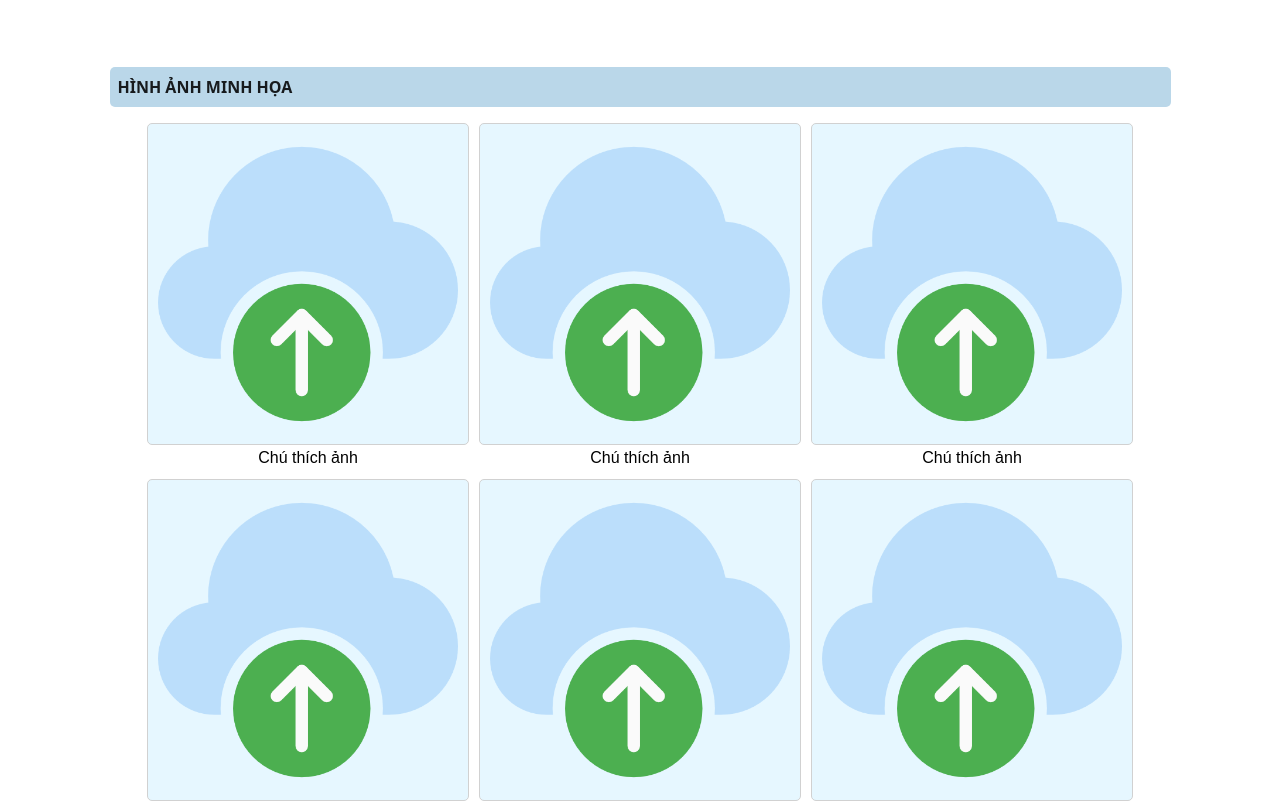
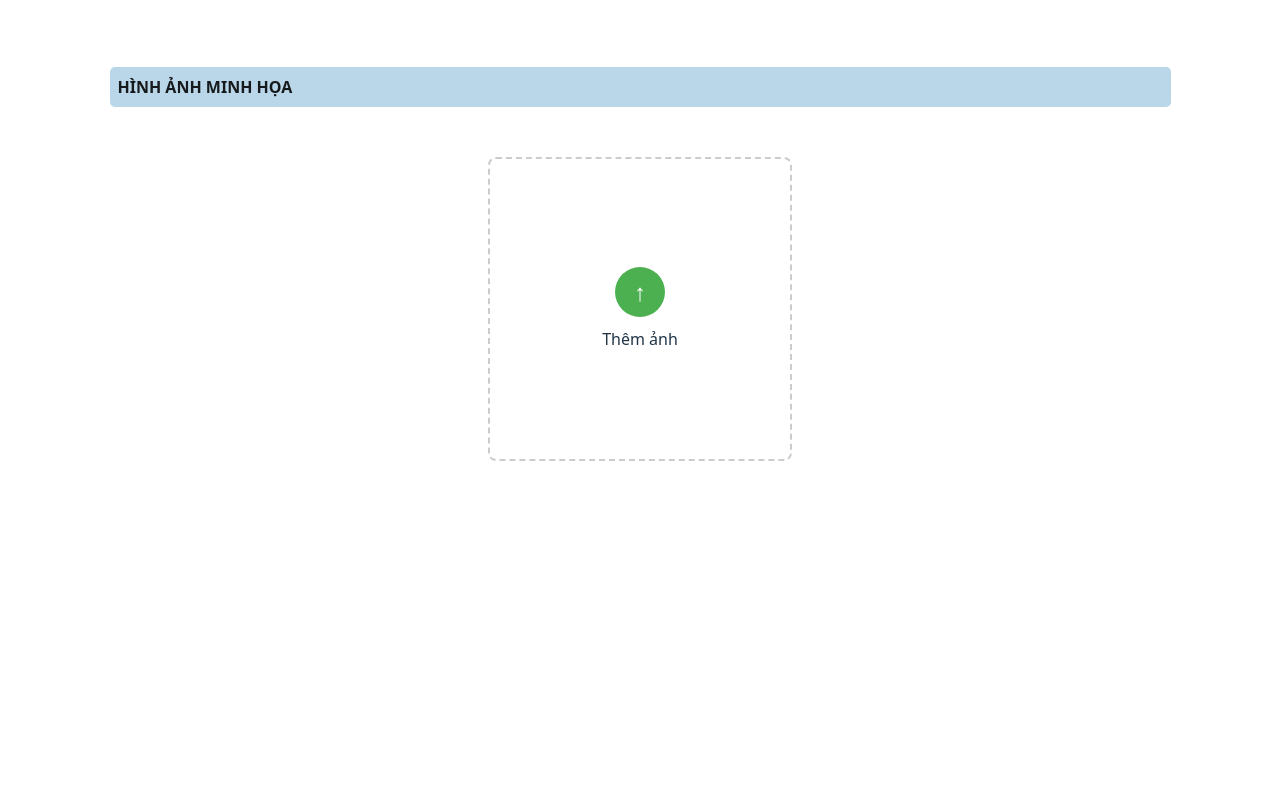
Before and after one commit to tranhuunam00/HomeCare, a React (Vite) app in the folder homecare_fe/: page /template in a window 1280 px wide. Shown: the part 6840-7643 px from the top of the page. After the commit the page ends 7403 px from the top, so only its background shows below. Built offline with nearby package versions, Linux system fonts and the light colour scheme.

Commit message:
update cơ chế ảnh

```diff
--- a/homecare_fe/src/pages/template/ImageGallery.jsx
+++ b/homecare_fe/src/pages/template/ImageGallery.jsx
@@ -1,24 +1,28 @@
 import React, { useState } from "react";
 import "./ImageGallery.css"; // Đảm bảo bạn có file CSS để định dạng
 
-const ImageGallery = ({ images }) => {
-  const [selectedImages, setSelectedImages] = useState(images); // Trạng thái để lưu trữ hình ảnh đã chọn
-  const [captions, setCaptions] = useState(images.map(() => "Chú thích ảnh"));
+const ImageGallery = () => {
+  const [images, setImages] = useState([]);
+  const [captions, setCaptions] = useState([]);
 
-  const handleImageClick = (index) => {
+  const handleAddImage = (index) => {
     const input = document.createElement("input");
     input.type = "file";
     input.accept = "image/*";
     input.onchange = (e) => {
       const file = e.target.files[0];
-      console.log("file ", file);
       if (file) {
         const newImage = URL.createObjectURL(file);
-        console.log("newImage ", newImage);
-        const newImages = [...selectedImages];
-        newImages[index] = { src: newImage, alt: file.name }; // Cập nhật hình ảnh đã chọn
-        setSelectedImages(newImages);
-        console.log("selectedImages ", selectedImages);
+        if (index !== undefined) {
+          // Cập nhật ảnh tại vị trí index
+          const newImages = [...images];
+          newImages[index] = { src: newImage, alt: file.name };
+          setImages(newImages);
+        } else {
+          // Thêm ảnh mới
+          setImages([...images, { src: newImage, alt: file.name }]);
+          setCaptions([...captions, "Chú thích ảnh"]);
+        }
       }
     };
     input.click();
@@ -30,30 +34,115 @@ const ImageGallery = ({ images }) => {
     setCaptions(newCaptions);
   };
 
+  const renderAddImageButton = (isFirst = false) => (
+    <div
+      className="add-image-button"
+      onClick={() => handleAddImage()}
+      style={{
+        width: "300px",
+        height: "300px",
+        border: "2px dashed #ccc",
+        borderRadius: "8px",
+        display: "flex",
+        flexDirection: "column",
+        alignItems: "center",
+        justifyContent: "center",
+        cursor: "pointer",
+        margin: "10px",
+      }}
+    >
+      <div
+        style={{
+          width: "50px",
+          height: "50px",
+          backgroundColor: "#4CAF50",
+          borderRadius: "50%",
+          display: "flex",
+          alignItems: "center",
+          justifyContent: "center",
+          marginBottom: "10px",
+        }}
+      >
+        <span style={{ color: "white", fontSize: "24px" }}>↑</span>
+      </div>
+      <div>Thêm ảnh</div>
+    </div>
+  );
+
   return (
     <div className="image-gallery">
-      <div className="gallery-title" style={{ textAlign: "left" }}>
+      <div
+        className="gallery-title"
+        style={{ textAlign: "left", marginBottom: "20px" }}
+      >
         HÌNH ẢNH MINH HỌA
       </div>
-      <div className="gallery-images">
-        {selectedImages.map((image, index) => (
-          <div className="image-container" key={index}>
+      <div
+        className="gallery-images"
+        style={{
+          display: "flex",
+          flexWrap: "wrap",
+          gap: "30px",
+          alignItems: "center",
+          justifyContent: "flex-start",
+          padding: "20px",
+        }}
+      >
+        {images.length === 0 ? (
+          renderAddImageButton(true)
+        ) : (
+          <>
+            {images.map((image, index) => (
+              <div
+                className="image-container"
+                key={index}
+                style={{
+                  width: "300px",
+                  margin: "0",
+                }}
+              >
                 <div
                   className="image-item"
-              key={index}
-              onClick={() => handleImageClick(index)}
+                  onClick={() => handleAddImage(index)}
+                  style={{
+                    width: "100%",
+                    height: "300px",
+                    overflow: "hidden",
+                    borderRadius: "8px",
+                    marginBottom: "10px",
+                    border: "1px solid #ddd",
+                  }}
                 >
-              <img src={image.src} alt={image.alt} />
+                  <img
+                    src={image.src}
+                    alt={image.alt}
+                    style={{
+                      width: "100%",
+                      height: "100%",
+                      objectFit: "cover",
+                    }}
+                  />
                 </div>
                 <div className="image-caption">
-              <input
+                  <textarea
                     value={captions[index]}
                     onChange={(e) => handleCaptionChange(index, e.target.value)}
-                style={{ textAlign: "center", border: "none", fontSize: 16 }}
+                    rows={7}
+                    style={{
+                      width: "100%",
+                      padding: "8px",
+                      border: "1px solid #ddd",
+                      borderRadius: "4px",
+                      fontSize: "14px",
+                      resize: "none",
+                    }}
                   />
                 </div>
               </div>
             ))}
+            {renderAddImageButton()}
+          </>
+        )}
       </div>
     </div>
   );
```
Lines whose indentation alone changed are shown as unchanged.
